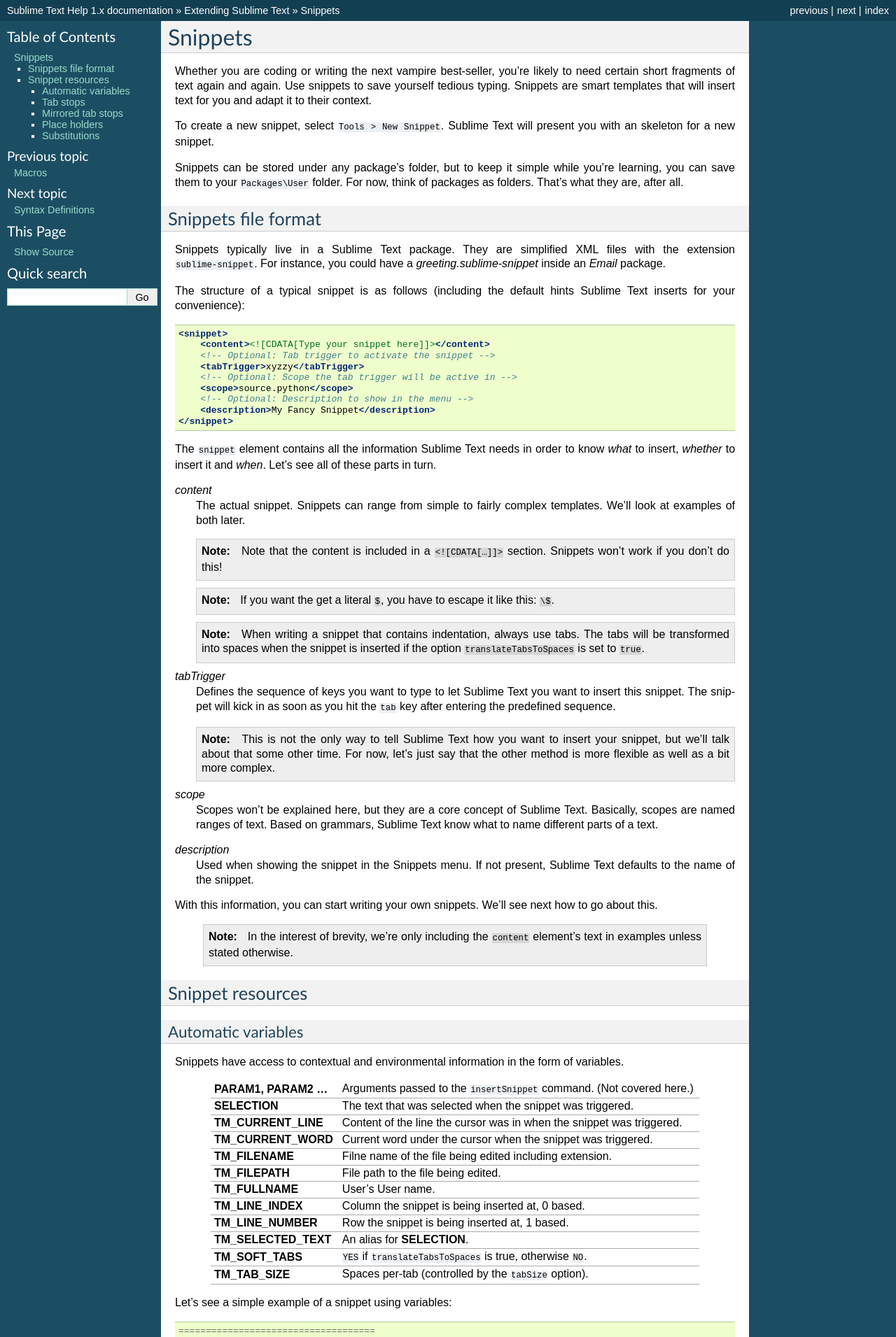
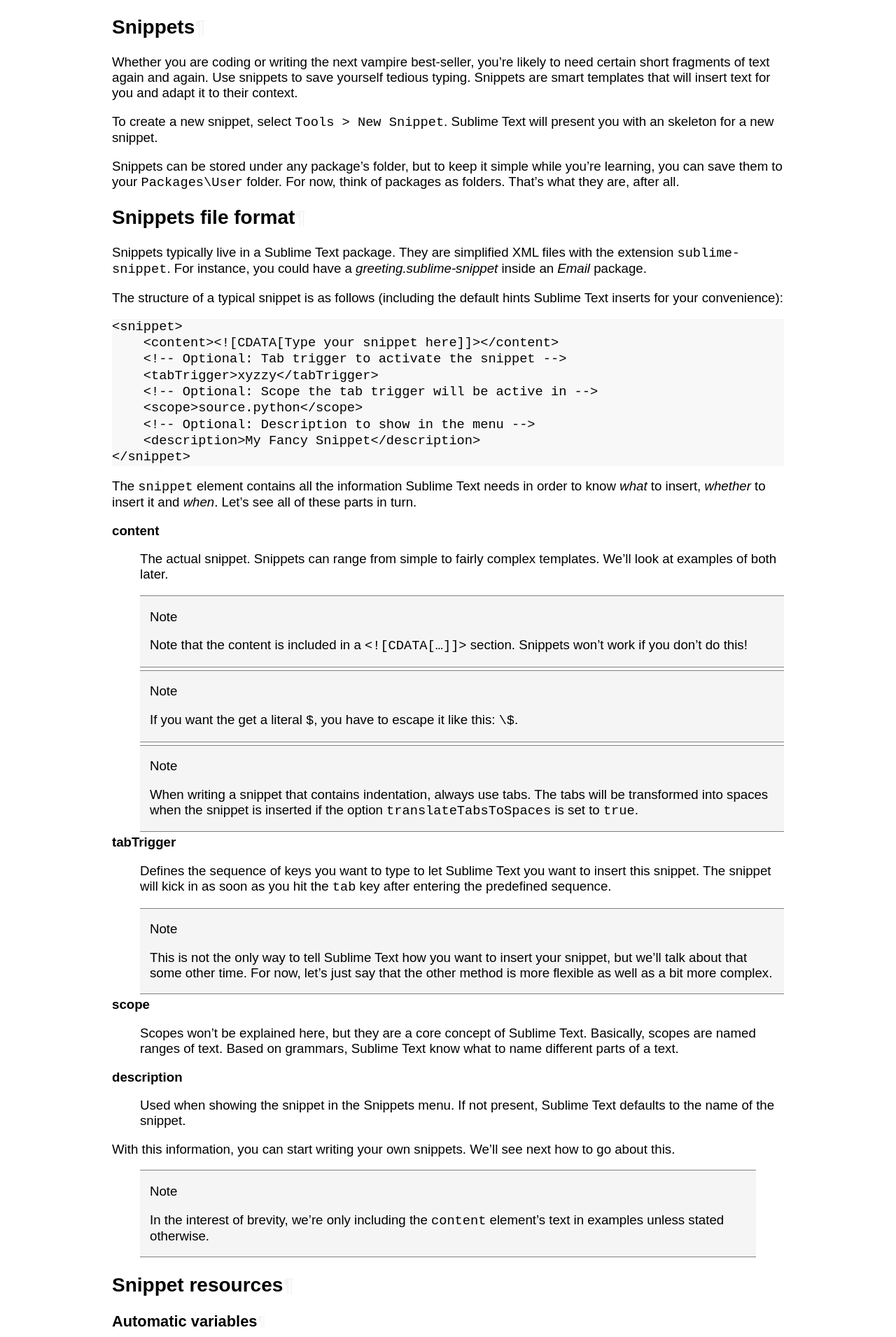
Before and after one commit to guillermooo/sublime-undocs, a Sphinx documentation site: the page built from source/extensibility/snippets.rst, in a window 1280 px wide. Shown: the top 1911 px of the page at 70% size. Built offline with Sphinx 7.4.7, drawn with Linux system fonts in a browser that asks for light colours; some of the changed text lies outside the part shown.

Commit message:
New look.

```diff
--- /dev/null
+++ b/source/_themes/modern/layout.html
@@ -0,0 +1,5 @@
+{%- extends "basic/layout.html" %}
+
+
+{% block relbar1 %}{% endblock %}
+{% block relbar2 %}{% endblock %}
--- /dev/null
+++ b/source/_themes/modern/static/modern.css
@@ -0,0 +1,4 @@
+body {
+    font-family: Arial;
+    text-align: center;
+}
--- /dev/null
+++ b/source/_themes/modern/static/modern.css_t
@@ -0,0 +1,101 @@
+body {
+    font-family: Arial;
+    text-align: center;
+    font-size: 14pt;
+}
+
+.document {
+    text-align: left;
+    margin: auto;
+    width: 960px;
+}
+
+.related {
+    text-align: left;
+    margin: auto;
+    width: 960px;
+}
+
+.footer {
+    text-align: left;
+    margin-top: 1em;
+    margin-left: auto;
+    margin-right: auto;
+    width: 960px;
+}
+
+.related {
+/*    display: none;*/
+}
+
+.highlight-python {
+    background-color: #E8E8E8;
+    padding-top: 0.2em;
+    padding-left: 1em;
+    padding-bottom: 0.2em;
+}
+
+.highlight-python pre {
+    font-family: Consolas, Courier New, sans;
+}
+
+a.headerlink {
+    text-decoration: none;
+    color: #F5F5F5;
+}
+
+tt.docutils {
+    background-color: #E8E8E8;
+    font-family: Consolas, Courier New, sans;
+}
+
+.sidebar {
+    background-color: #F5F4D0;
+    padding-top: 0.2em;
+    padding-left: 1em;
+    padding-right: 1.25em;
+    padding-bottom: 0.75em;
+    margin-top: 0.75em;
+}
+
+.sidebar .first {
+    font-weight: bold;
+}
+
+
+.footer {
+    border-top: gray 1px solid;
+    padding-top: 0.5em;
+    color: gray;
+}
+
+.admonition {
+    background-color: #F5F5F5;
+    padding-left: 0.75em;
+    padding-right: 0.2em;
+    border-top: gray 1px solid;
+    border-bottom: gray 1px solid;
+    margin-bottom: 0.2em;
+    margin-top: 0.2em;
+}
+
+.admonition .first {
+    font-weight: bold;
+}
+
+table.docutils {
+/*    border: 1px solid #888;*/
+    border: 0;
+    border-collapse: collapse;
+/*    -moz-box-shadow: 2px 2px 4px #eee;*/
+/*    -webkit-box-shadow: 2px 2px 4px #eee;*/
+/*    box-shadow: 2px 2px 4px #eee;*/
+}
+
+table.docutils td, table.docutils th {
+    border: 0;
+    border-bottom: 1px solid #888;
+    padding-top: 0.25em;
+    padding-left: 0.3em;
+    padding-right: 0.5em;
+}
--- /dev/null
+++ b/source/_themes/modern/theme.conf
@@ -0,0 +1,4 @@
+[theme]
+inherit = basic
+stylesheet = modern.css
+pygments_style = tango
--- a/source/conf.py
+++ b/source/conf.py
@@ -81,7 +81,7 @@
 #show_authors = False
 
 # The name of the Pygments (syntax highlighting) style to use.
-pygments_style = 'sphinx'
+pygments_style = 'tango'
 
 # A list of ignored prefixes for module index sorting.
 #modindex_common_prefix = []
@@ -91,15 +91,15 @@
 
 # The theme to use for HTML and HTML Help pages.  See the documentation for
 # a list of builtin themes.
-html_theme = 'default'
+html_theme = 'modern'
 
 # Theme options are theme-specific and customize the look and feel of a theme
 # further.  For a list of options available for each theme, see the
 # documentation.
-#html_theme_options = {}
+html_theme_options = { "nosidebar": True }
 
 # Add any paths that contain custom themes here, relative to this directory.
-#html_theme_path = []
+html_theme_path = ["_themes"]
 
 # The name for this set of Sphinx documents.  If None, it defaults to
 # "<project> v<release> documentation".
--- a/source/conventions.rst
+++ b/source/conventions.rst
@@ -9,5 +9,5 @@
 Conventions
 ***********
 
-* Relative paths (e. g. ``\Packages\User``) refer to ``%APPDATA%\Sublime Text`` unless otherwise noted.
+* Relative paths (e. g. ``Packages\User``) are rooted at ``sublime.packagesPath()`` unless otherwise noted.
 * We assume default key bindings when indicating keyboard shortcuts.
--- a/source/extensibility/snippets.rst
+++ b/source/extensibility/snippets.rst
@@ -21,9 +21,7 @@
 `greeting.sublime-snippet` inside an `Email` package.
 
 The structure of a typical snippet is as follows (including the default hints
-Sublime Text inserts for your convenience):
-
-.. code-block:: xml
+Sublime Text inserts for your convenience)::
 
     <snippet>
         <content><![CDATA[Type your snippet here]]></content>
@@ -39,7 +37,7 @@
 to know *what* to insert, *whether* to insert it and *when*. Let's see all of
 these parts in turn.
 
-`content`
+**content**
     The actual snippet. Snippets can range from simple to fairly complex
     templates. We'll look at examples of both later.
 
@@ -55,7 +53,7 @@
         tabs will be transformed into spaces when the snippet is inserted if the
         option ``translateTabsToSpaces`` is set to ``true``.
 
-`tabTrigger`
+**tabTrigger**
     Defines the sequence of keys you want to type to let Sublime Text you want
     to insert this snippet. The snippet will kick in as soon as you hit the
     ``tab`` key after entering the predefined sequence.
@@ -65,12 +63,12 @@
         snippet, but we'll talk about that some other time. For now, let's just
         say that the other method is more flexible as well as a bit more complex.
 
-`scope`
+**scope**
     Scopes won't be explained here, but they are a core concept of Sublime Text.
     Basically, scopes are named ranges of text. Based on grammars, Sublime Text
     know what to name different parts of a text.
 
-`description`
+**description**
     Used when showing the snippet in the Snippets menu. If not present, Sublime Text
     defaults to the name of the snippet.
 
@@ -91,23 +89,21 @@
 of variables.
 
 ======================    ====================================================================================
-**PARAM1, PARAM2 …**      Arguments passed to the ``insertSnippet`` command. (Not covered here.)
-**SELECTION**             The text that was selected when the snippet was triggered.
-**TM_CURRENT_LINE**       Content of the line the cursor was in when the snippet was triggered.
-**TM_CURRENT_WORD**       Current word under the cursor when the snippet was triggered.
-**TM_FILENAME**           Filne name of the file being edited including extension.
-**TM_FILEPATH**           File path to the file being edited.
-**TM_FULLNAME**           User's User name.
-**TM_LINE_INDEX**         Column the snippet is being inserted at, 0 based.
-**TM_LINE_NUMBER**        Row the snippet is being inserted at, 1 based.
-**TM_SELECTED_TEXT**      An alias for **SELECTION**.
-**TM_SOFT_TABS**          ``YES`` if ``translateTabsToSpaces`` is true, otherwise ``NO``.
-**TM_TAB_SIZE**           Spaces per-tab (controlled by the ``tabSize`` option).
+**$PARAM1, $PARAM2 …**      Arguments passed to the ``insertSnippet`` command. (Not covered here.)
+**$SELECTION**             The text that was selected when the snippet was triggered.
+**$TM_CURRENT_LINE**       Content of the line the cursor was in when the snippet was triggered.
+**$TM_CURRENT_WORD**       Current word under the cursor when the snippet was triggered.
+**$TM_FILENAME**           Filne name of the file being edited including extension.
+**$TM_FILEPATH**           File path to the file being edited.
+**$TM_FULLNAME**           User's User name.
+**$TM_LINE_INDEX**         Column the snippet is being inserted at, 0 based.
+**$TM_LINE_NUMBER**        Row the snippet is being inserted at, 1 based.
+**$TM_SELECTED_TEXT**      An alias for **SELECTION**.
+**$TM_SOFT_TABS**          ``YES`` if ``translateTabsToSpaces`` is true, otherwise ``NO``.
+**$TM_TAB_SIZE**           Spaces per-tab (controlled by the ``tabSize`` option).
 ======================    ====================================================================================
 
-Let's see a simple example of a snippet using variables:
-
-.. code-block:: c
+Let's see a simple example of a snippet using variables::
 
     ====================================
     USER NAME:          $TM_FULLNAME
@@ -132,7 +128,7 @@
 snippet by pressing the ``tab`` key. Tab stops are used to walk you through
 the customization of a snippet once it's been inserted.
 
-.. code-block:: c
+::
 
     First Name: $1
     Second Name: $2
@@ -154,7 +150,7 @@
 Identical tab stop marks mirror each other: when you edit the first one, the rest
 will be populated with the same value in real time.
 
-.. code-block:: c
+::
 
     First Name: $1
     Second Name: $2
@@ -171,7 +167,7 @@
 need to customize it occasionally, it makes sense to use place holders for the
 most likely text you will need.
 
-.. code-block:: c
+::
 
     First Name: ${1:Guillermo}
     Second Name: ${2:López}
@@ -180,7 +176,7 @@
 
 Of course, you can use variables as place holders too:
 
-.. code-block:: c
+::
 
     First Name: ${1:Guillermo}
     Second Name: ${2:López}
@@ -189,7 +185,7 @@
 
 You can also nest tab stops within place holders.
 
-.. code-block:: c
+::
 
     Test: ${1:Nested ${2:Placeholder}}
 
@@ -228,7 +224,7 @@
 
 With substitutions you can, for instance, underline text effortlessly:
 
-.. code-block:: c
+::
 
           Original: ${1:Hey, Joe!}
     Transformation: ${1/./=/g}
```
Also changed, not shown: source/core/commands.rst (+7 -2 lines), source/extensibility/grammars.rst (+14 -14 lines), source/extensibility/macros.rst (+4 -4 lines).
